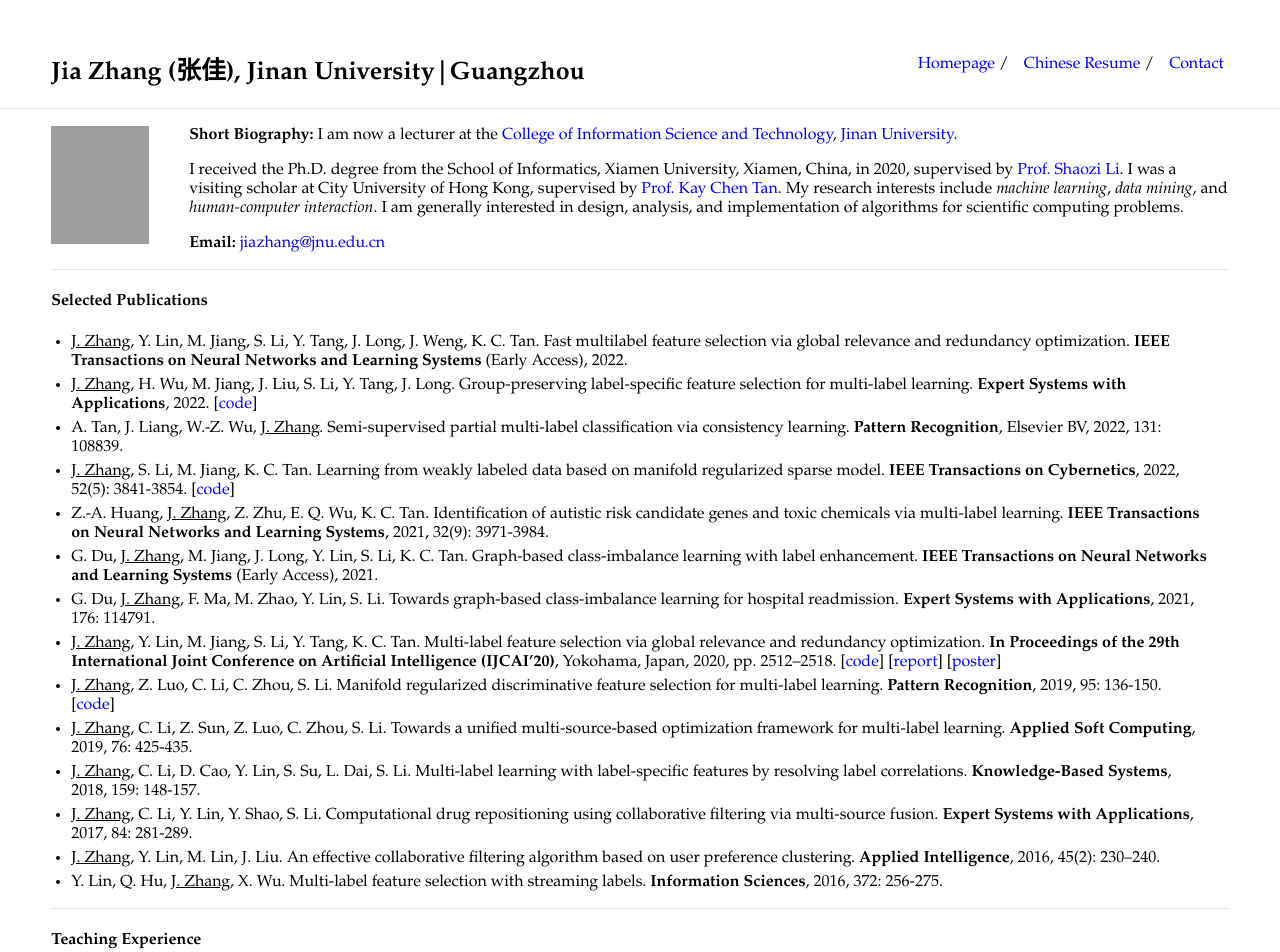
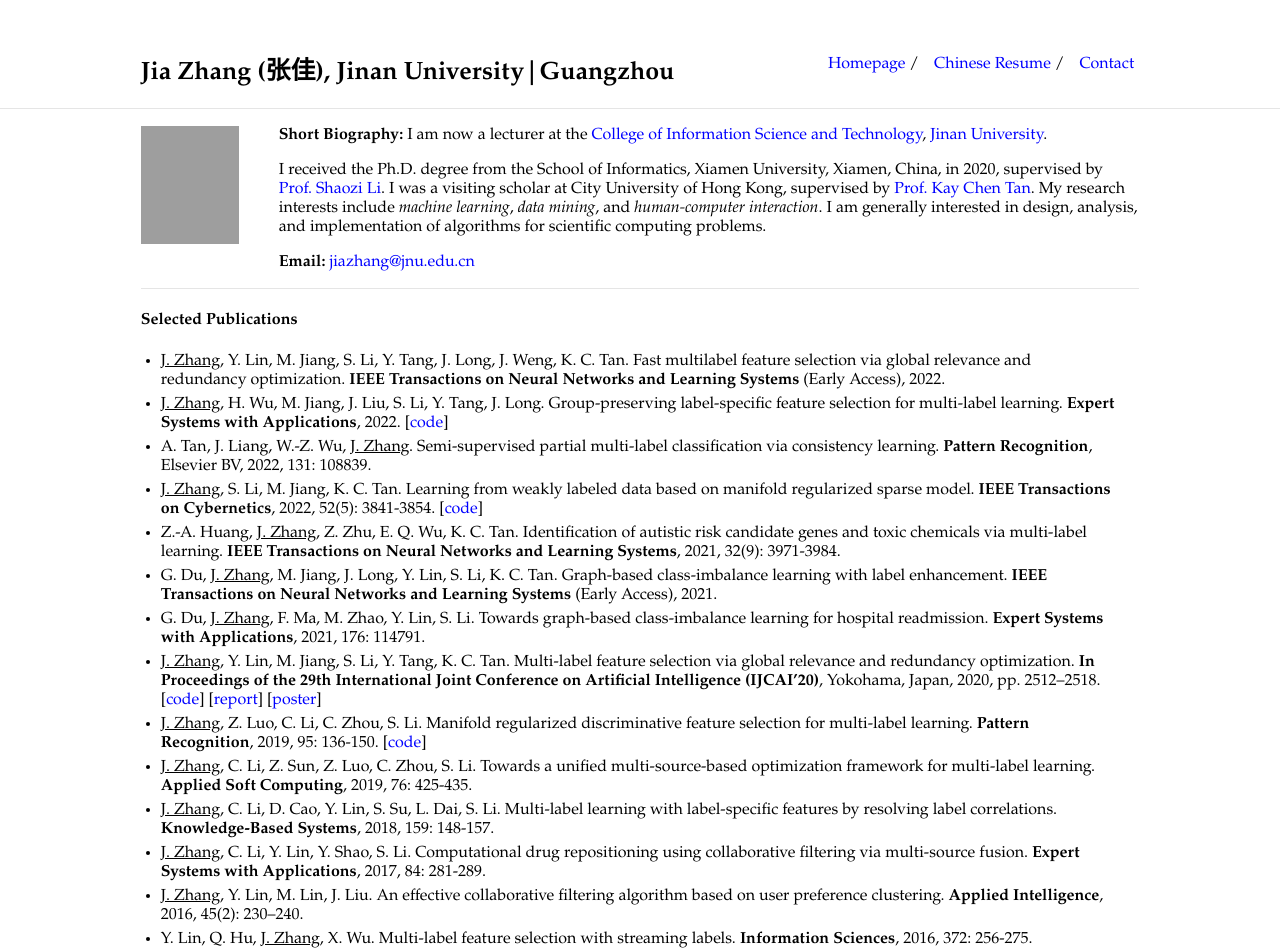
Before and after one commit to jiazhang-ml/jiazhang-ml.github.io, a Jekyll site: the page built from index.md, in a window 1280 px wide. Shown: the top 952 px of the page. Built offline with Jekyll 4.4.1, drawn with Linux system fonts in a browser that asks for light colours; grey boxes are pictures that could not be loaded.

Commit message:
Update _style.scss

```diff
--- a/_sass/_style.scss
+++ b/_sass/_style.scss
@@ -68,7 +68,7 @@ hr {
 /* Divs */
 
 .container {
-    max-width: 92%;
+    max-width: 78%;
     margin: auto;
 
 }
```
